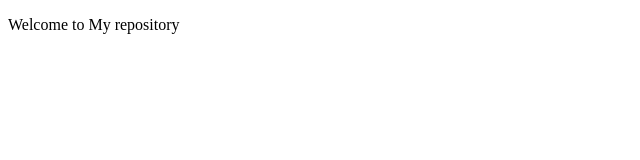
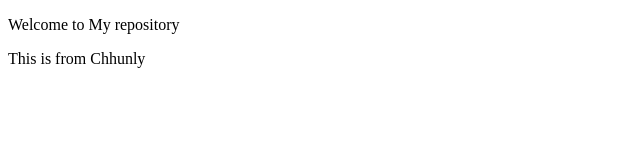
Before and after one commit to ArunaShankar414/B8ADemorepo, a plain HTML site: page index.html in a window 1280 px wide. Shown: the whole page, without its empty margins (0-640 px from the left). Drawn offline with Linux system fonts and the light colour scheme.

Commit message:
new push

```diff
--- a/index.html
+++ b/index.html
@@ -6,5 +6,7 @@
 </head>
 <body>
 <p>Welcome to My repository</p>
+
+<p>This is from Chhunly</p>
 </body>
 </html>
```
